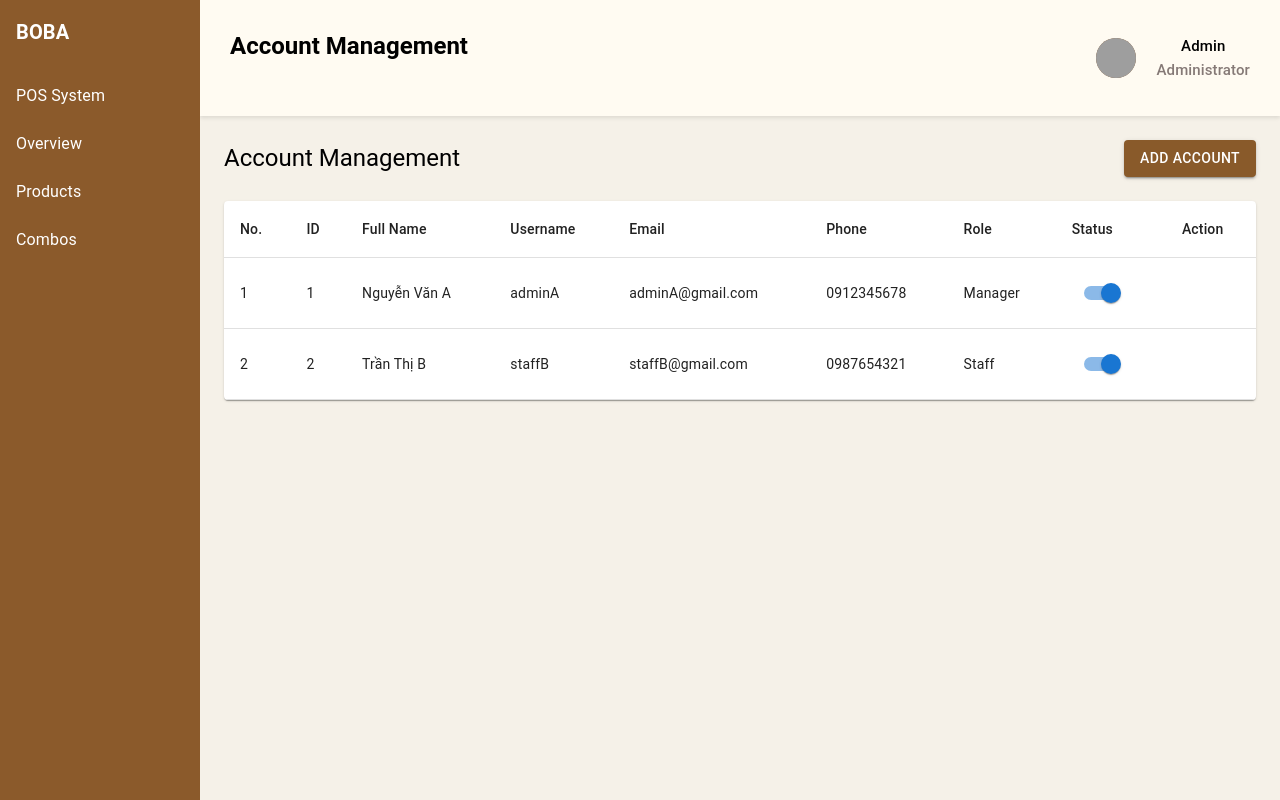
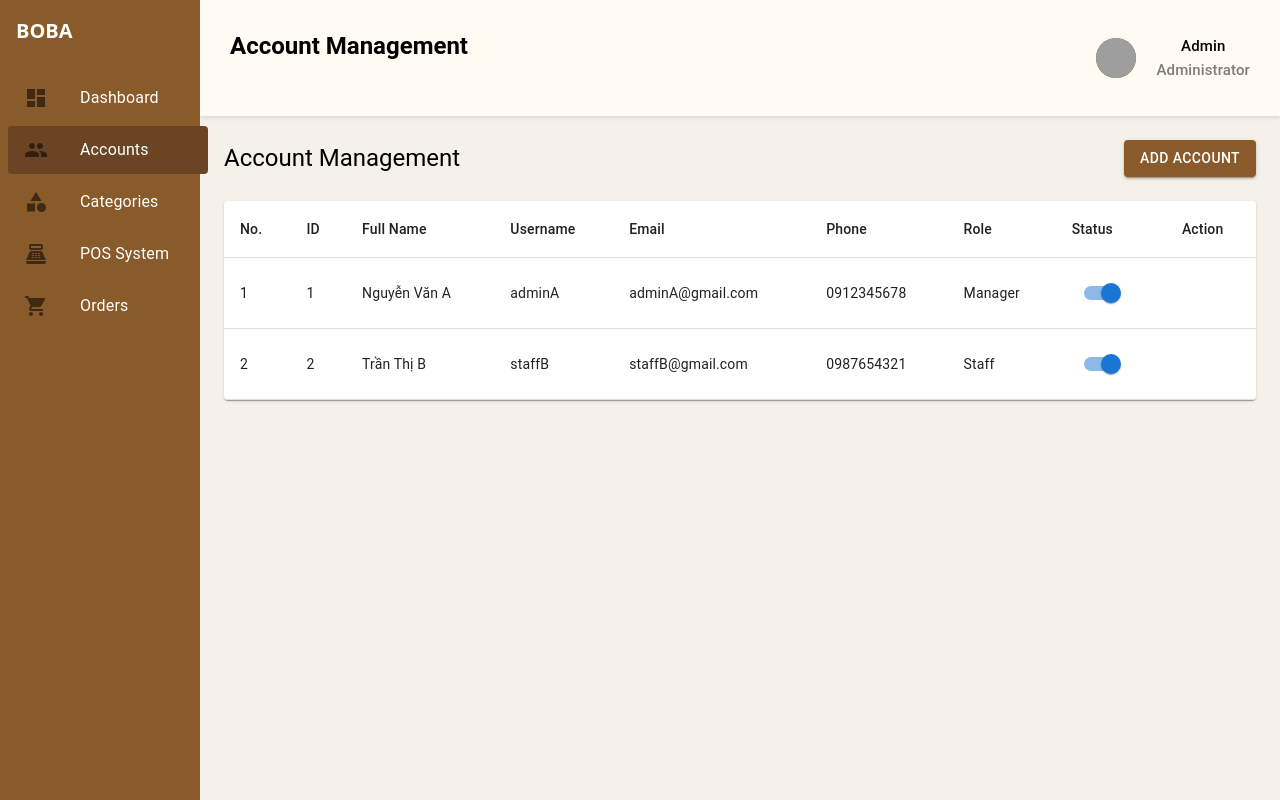
Before and after one commit to NguyenDucHuan/MilkTeaPos_FE_v1, a React (Vite) app: page /admin/accounts in a window 1280 px wide. Built offline with nearby package versions, Linux system fonts and the light colour scheme; grey boxes are pictures that could not be loaded; some icons are missing.

Commit message:
sdie bar admin

```diff
--- /dev/null
+++ b/src/components/SideBarAdmin/SideBarAdmin.css
@@ -0,0 +1,37 @@
+.admin-sidebar {
+  width: 200px;
+  min-height: 100vh;
+  background-color: #895a2a;
+  color: #fff;
+  padding-top: 16px;
+  position: fixed;
+}
+
+.admin-sidebar__title {
+  padding: 0 16px;
+  font-weight: bold;
+  font-size: 20px;
+  margin-bottom: 16px;
+}
+
+.admin-sidebar__item {
+  cursor: pointer;
+  color: #fff;
+  transition: background-color 0.2s;
+  border-radius: 4px;
+  margin: 4px 8px;
+  padding: 8px;
+}
+
+.admin-sidebar__item:hover {
+  background-color: #6b4423;
+}
+
+.admin-sidebar__item.active {
+  background-color: #6b4423;
+}
+
+.admin-sidebar__icon {
+  color: #fff;
+  min-width: 40px;
+}
--- /dev/null
+++ b/src/components/SideBarAdmin/SideBarAdmin.jsx
@@ -0,0 +1,45 @@
+import React from "react";
+import { Box, List, ListItem, ListItemIcon, ListItemText } from "@mui/material";
+import {
+  Dashboard as DashboardIcon,
+  Category as CategoryIcon,
+  People as PeopleIcon,
+  PointOfSale as PosIcon,
+  ShoppingCart as OrderIcon,
+} from "@mui/icons-material";
+import { useNavigate, useLocation } from "react-router-dom";
+import "./SidebarAdmin.css"; // import CSS riêng
+
+const menuItems = [
+  { text: "Dashboard", icon: <DashboardIcon />, path: "/admin" },
+  { text: "Accounts", icon: <PeopleIcon />, path: "/admin/accounts" },
+  { text: "Categories", icon: <CategoryIcon />, path: "/admin/categories" },
+  { text: "POS System", icon: <PosIcon />, path: "/admin/pos" },
+  { text: "Orders", icon: <OrderIcon />, path: "/admin/orders" },
+];
+
+export default function AdminSidebar() {
+  const navigate = useNavigate();
+  const location = useLocation();
+
+  return (
+    <Box className="admin-sidebar">
+      <Box className="admin-sidebar__title">BOBA</Box>
+
+      <List>
+        {menuItems.map((item) => (
+          <ListItem
+            key={item.text}
+            onClick={() => navigate(item.path)}
+            className={`admin-sidebar__item ${
+              location.pathname === item.path ? "active" : ""
+            }`}
+          >
+            <ListItemIcon className="admin-sidebar__icon">{item.icon}</ListItemIcon>
+            <ListItemText primary={item.text} />
+          </ListItem>
+        ))}
+      </List>
+    </Box>
+  );
+}
--- a/src/layouts/AdminLayout/AdminLayout.jsx
+++ b/src/layouts/AdminLayout/AdminLayout.jsx
@@ -1,14 +1,16 @@
 import { Box } from "@mui/material";
 import React from "react";
 import { Outlet } from "react-router-dom";
-import SideBar from "../../components/SideBar/SideBar";
+// import SideBar from "../../components/SideBar/SideBar";
 import HeaderAdmin from "../../components/HeaderAdmin/HeaderAdmin";
+
+import SideBarAdmin from "../../components/SideBarAdmin/SideBarAdmin";
 
 export default function AdminLayout() {
   return (
     <Box sx={{ display: 'flex' }}>
       {/* Sidebar */}
-      <SideBar />
+      <SideBarAdmin />
       <Box
         sx={{
           flexGrow: 1,
```
